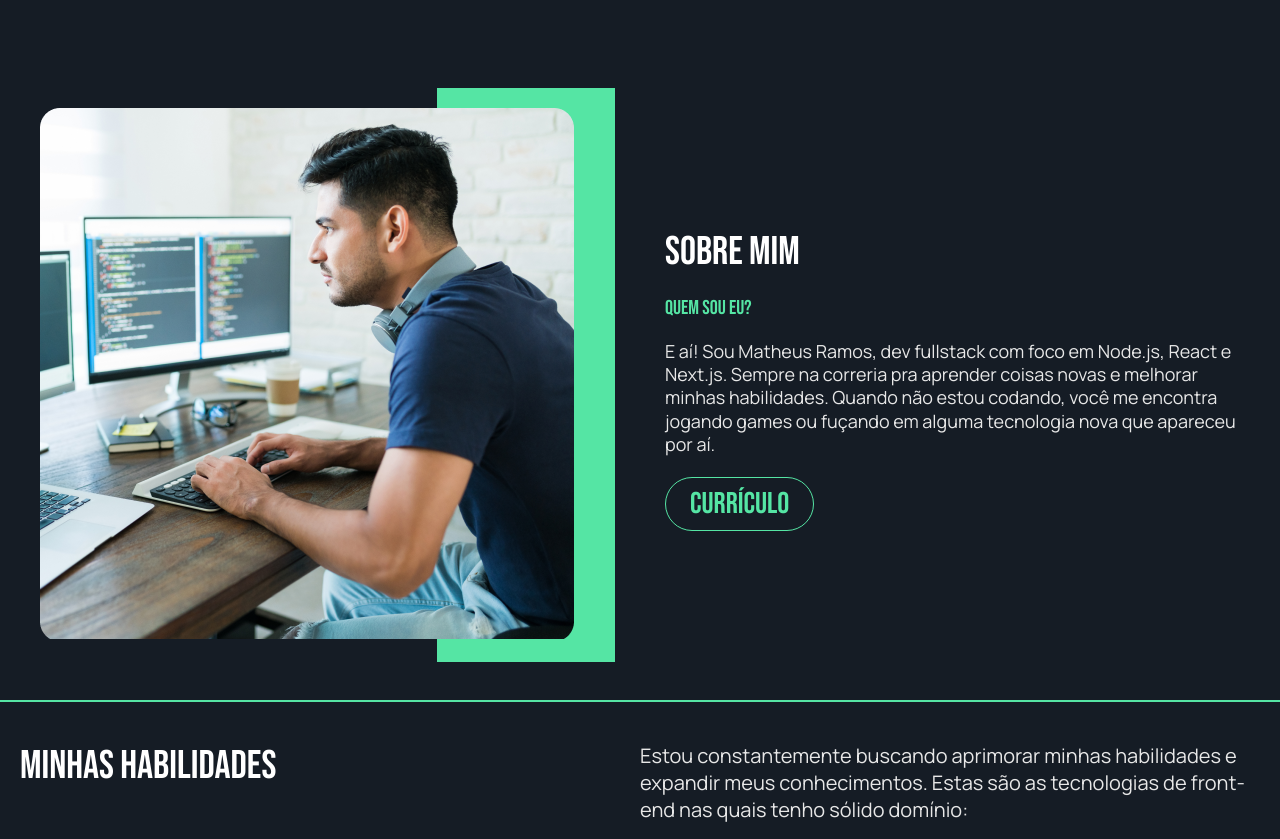
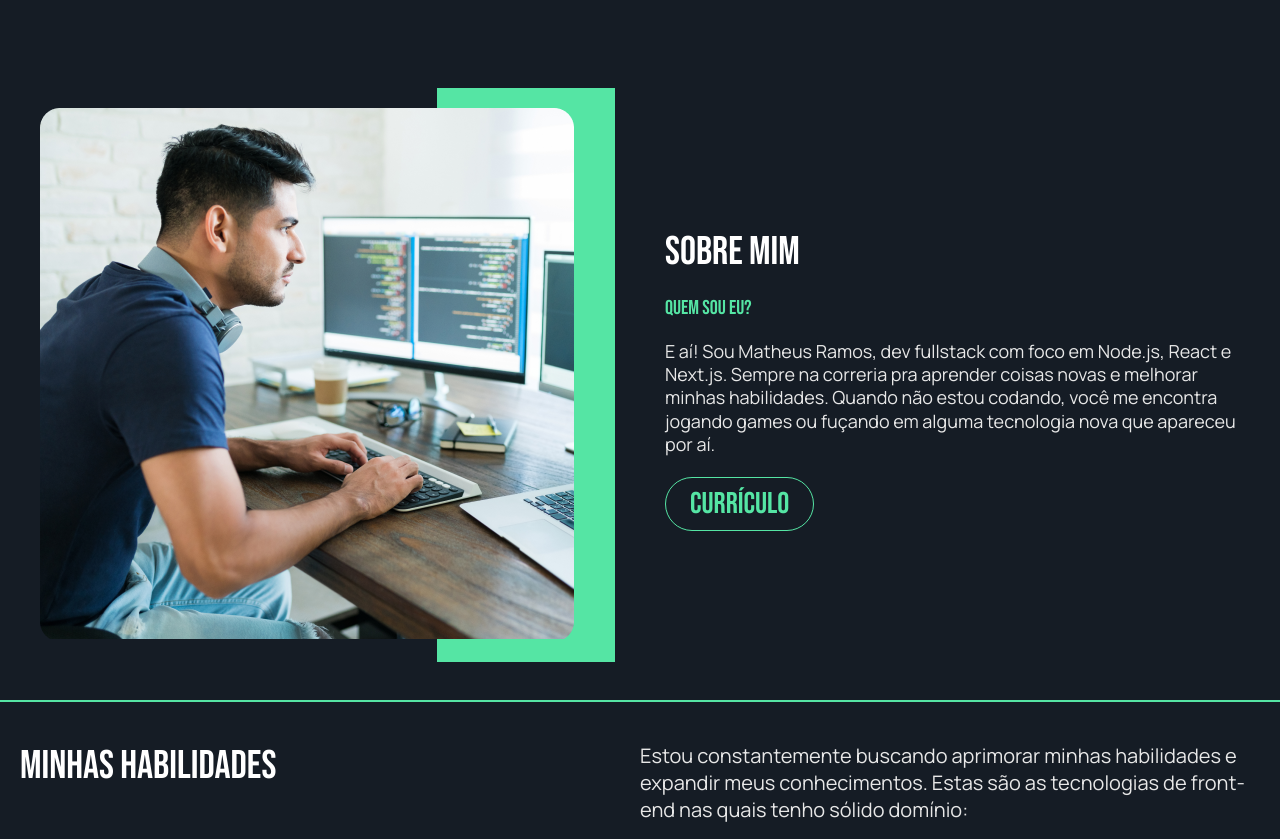
Before and after one commit to RDSMatheus/portfolio, a React (Vite) app: page / in a window 1280 px wide. Shown: the part 738-1577 px from the top of the page. Built offline with nearby package versions, Linux system fonts and the light colour scheme.

Commit message:
curriculo adicionado

```diff
--- a/src/AboutMe/AboutMe.module.css
+++ b/src/AboutMe/AboutMe.module.css
@@ -70,6 +70,10 @@
   background: linear-gradient(to left, var(--color-contrast) 30%, var(--color-bg) 30%);
 }
 
+.aboutMePic img {
+  transform: scaleX(-1);
+}
+
 @media (max-width: 800px) {
   .aboutMeGrid {
     grid-template-columns: 1fr;
--- a/src/AboutMe/AboutMe.tsx
+++ b/src/AboutMe/AboutMe.tsx
@@ -20,7 +20,7 @@
             <h2>{pageText.about.heading[lang]}</h2>
             <h3>{pageText.about.subheading[lang]}</h3>
             <p>{pageText.about.paragraph[lang]}</p>
-            <a href="/matheus-ramos-curriculo.pdf" target="_blank">
+            <a href="/Currículo Matheus Ramos - Tecnologia" target="_blank">
               {pageText.about.button[lang]}
             </a>
           </div>
--- a/src/Contact/Contact.tsx
+++ b/src/Contact/Contact.tsx
@@ -106,7 +106,7 @@
             </h3>
             <div className={styles.contactLinks}>
               <a
-                href="https://www.linkedin.com/in/matheus-r-d-s/"
+                href="https://www.linkedin.com/in/matheusramos-dev/"
                 rel="noopener noreferrer"
                 target="_blank"
               >
--- a/src/Intro/Intro.tsx
+++ b/src/Intro/Intro.tsx
@@ -33,7 +33,7 @@
               <img src={github} alt="github" />
             </a>
             <a
-              href="https://www.linkedin.com/in/matheus-r-d-s/"
+              href="https://www.linkedin.com/in/matheusramos-dev/"
               rel="noopener noreferrer"
               target="_blank"
             >
```
Also changed, not shown: 2 other files (tests, documents, lock files or other folders).
